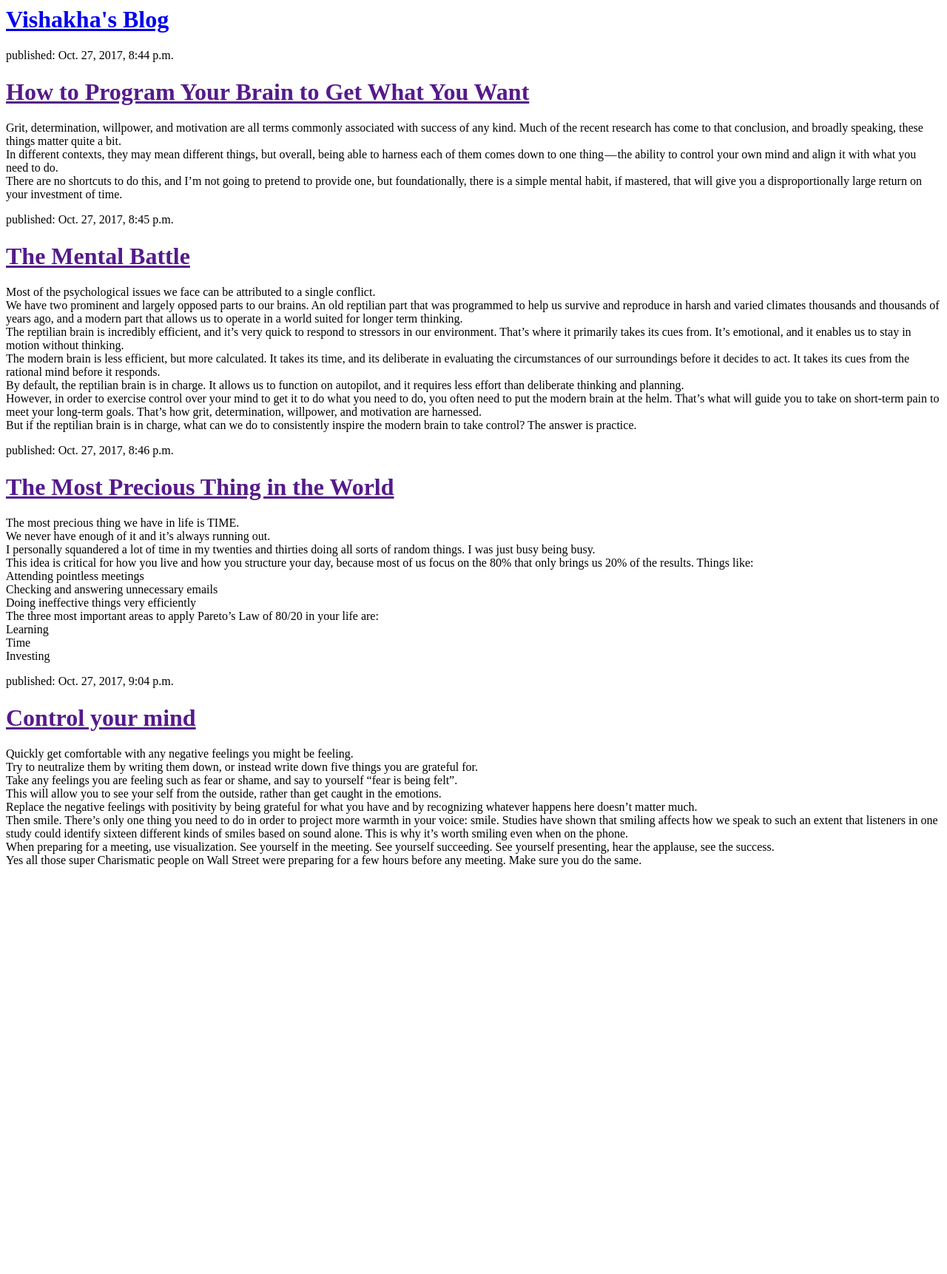
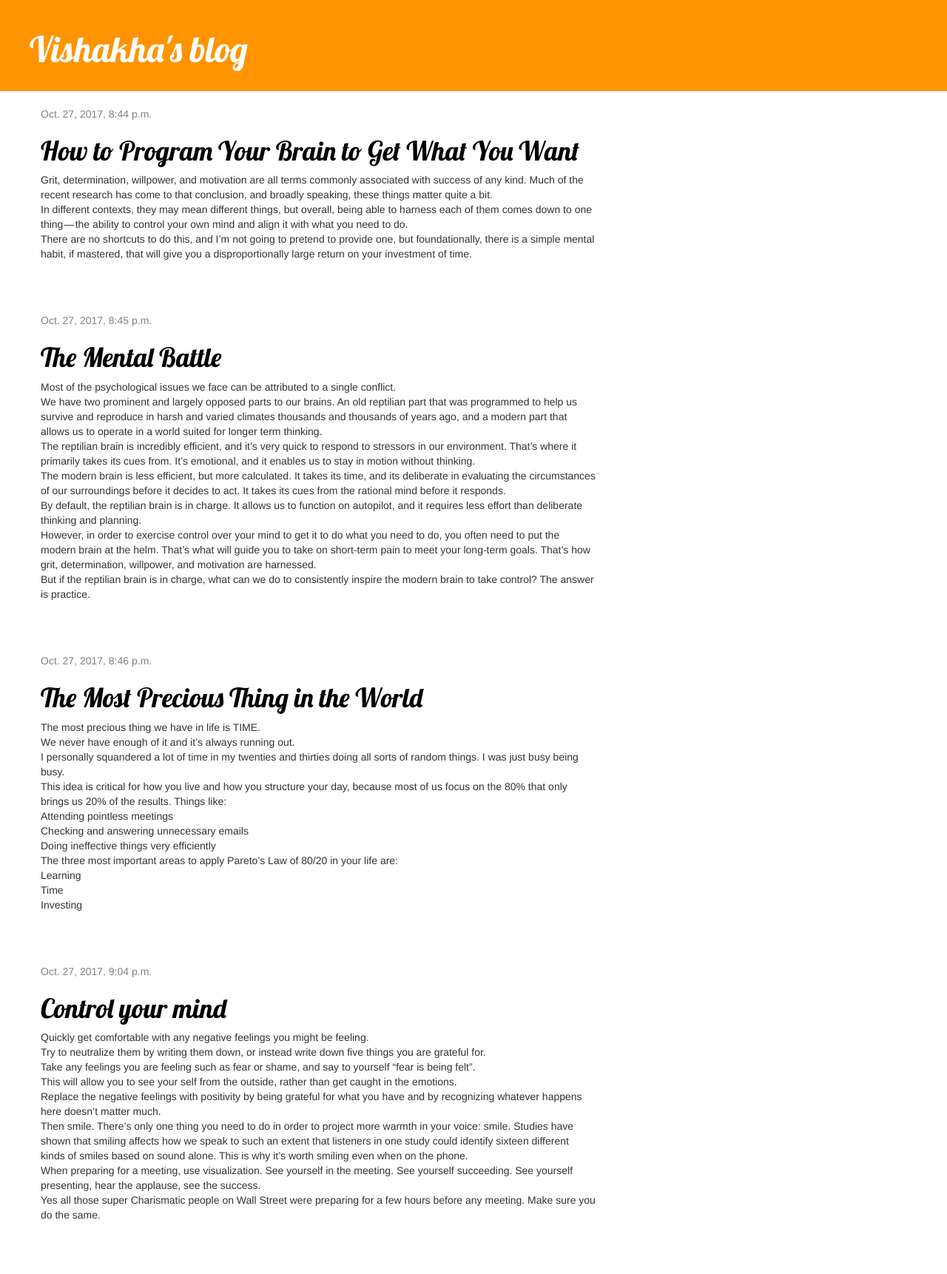
Before and after one commit to vishakha-lall/MapBot, a Django app: page / in a window 1280 px wide. Shown: the whole page at 74% size. Before the commit the page ends 1172 px from the top, so only its background shows below. Run offline with Django 3.2, Linux system fonts and the light colour scheme; data comes from the database, SQL or seed files in the repository; some libraries are stand-ins or nearby versions.

Commit message:
Added individual blog views

```diff
--- /dev/null
+++ b/TestBlog/blog/static/css/blog.css
@@ -0,0 +1,46 @@
+.page-header {
+    background-color: #ff9400;
+    margin-top: 0;
+    padding: 20px 20px 20px 40px;
+}
+
+.page-header h1, .page-header h1 a, .page-header h1 a:visited, .page-header h1 a:active {
+    color: #ffffff;
+    font-size: 36pt;
+    text-decoration: none;
+}
+
+.content {
+    margin-left: 40px;
+}
+
+h1, h2, h3, h4 {
+    font-family: 'Lobster', cursive;
+}
+
+.date {
+    color: #828282;
+}
+
+.save {
+    float: right;
+}
+
+.post-form textarea, .post-form input {
+    width: 100%;
+}
+
+.top-menu, .top-menu:hover, .top-menu:visited {
+    color: #ffffff;
+    float: right;
+    font-size: 26pt;
+    margin-right: 20px;
+}
+
+.post {
+    margin-bottom: 70px;
+}
+
+.post h1 a, .post h1 a:visited {
+    color: #000000;
+}
--- /dev/null
+++ b/TestBlog/blog/templates/blog/base.html
@@ -0,0 +1,23 @@
+{% load staticfiles %}
+<html>
+    <head>
+        <title>Vishakha's blog</title>
+        <link rel="stylesheet" href="//maxcdn.bootstrapcdn.com/bootstrap/3.2.0/css/bootstrap.min.css">
+        <link rel="stylesheet" href="//maxcdn.bootstrapcdn.com/bootstrap/3.2.0/css/bootstrap-theme.min.css">
+        <link href='//fonts.googleapis.com/css?family=Lobster&subset=latin,latin-ext' rel='stylesheet' type='text/css'>
+        <link rel="stylesheet" href="{% static 'css/blog.css' %}">
+    </head>
+    <body>
+    <div class="page-header">
+        <h1><a href="/">Vishakha's blog</a></h1>
+    </div>
+    <div class="content container">
+        <div class="row">
+            <div class="col-md-8">
+            {% block content %}
+            {% endblock %}
+            </div>
+        </div>
+    </div>
+</body>
+</html>
--- a/TestBlog/blog/templates/blog/post_list.html
+++ b/TestBlog/blog/templates/blog/post_list.html
@@ -1,11 +1,13 @@
-<div>
-    <h1><a href="/">Vishakha's Blog</a></h1>
-</div>
+{% extends 'blog/base.html' %}
 
-{% for post in posts %}
-    <div>
-        <p>published: {{ post.published_date }}</p>
-        <h1><a href="">{{ post.title }}</a></h1>
-        <p>{{ post.text|linebreaksbr }}</p>
-    </div>
-{% endfor %}
+{% block content %}
+    {% for post in posts %}
+        <div class="post">
+            <div class="date">
+                {{ post.published_date }}
+            </div>
+            <h1><a href="{% url 'post_detail' pk=post.pk %}">{{ post.title }}</a></h1>
+            <p>{{ post.text|linebreaksbr }}</p>
+        </div>
+    {% endfor %}
+{% endblock %}
--- a/TestBlog/blog/urls.py
+++ b/TestBlog/blog/urls.py
@@ -1,5 +1,7 @@
 from django.conf.urls import url
 from . import views
+
 urlpatterns = [
     url(r'^$', views.post_list, name='post_list'),
+    url(r'^post/(?P<pk>\d+)/$', views.post_detail, name='post_detail'),
 ]
--- a/TestBlog/blog/views.py
+++ b/TestBlog/blog/views.py
@@ -1,7 +1,11 @@
 from django.shortcuts import render
 from django.utils import timezone
 from .models import Post
+from django.shortcuts import render, get_object_or_404
 
 def post_list(request):
     posts = Post.objects.filter(published_date__lte=timezone.now()).order_by('published_date')
     return render(request, 'blog/post_list.html', {'posts': posts})
+def post_detail(request, pk):
+    post = get_object_or_404(Post, pk=pk)
+    return render(request, 'blog/post_detail.html', {'post': post})
```
Also changed, not shown: TestBlog/blog/templates/blog/post_detail.html (added, +13 -0 lines), TestBlog/settings.py (added), TestBlog/urls.py (added).
